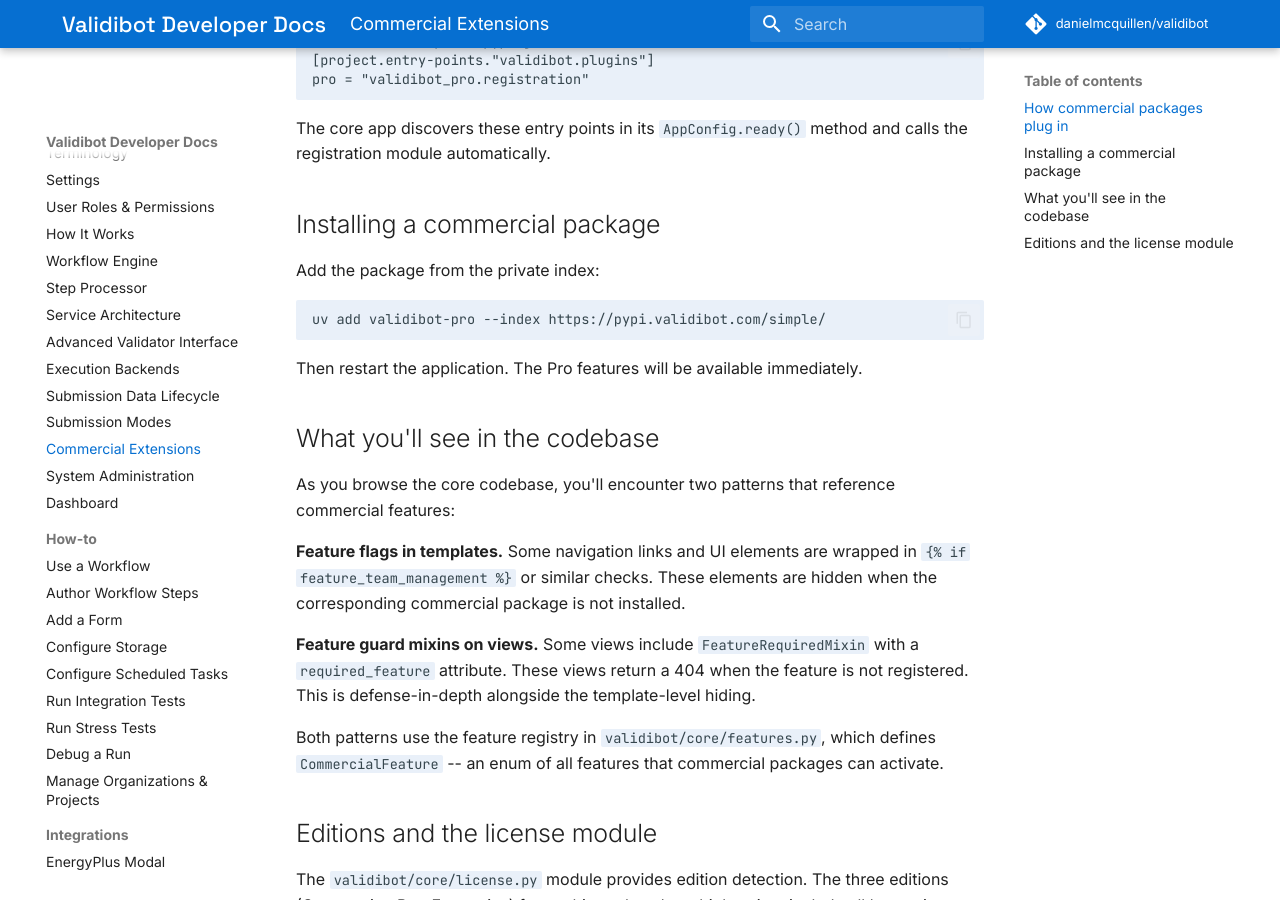
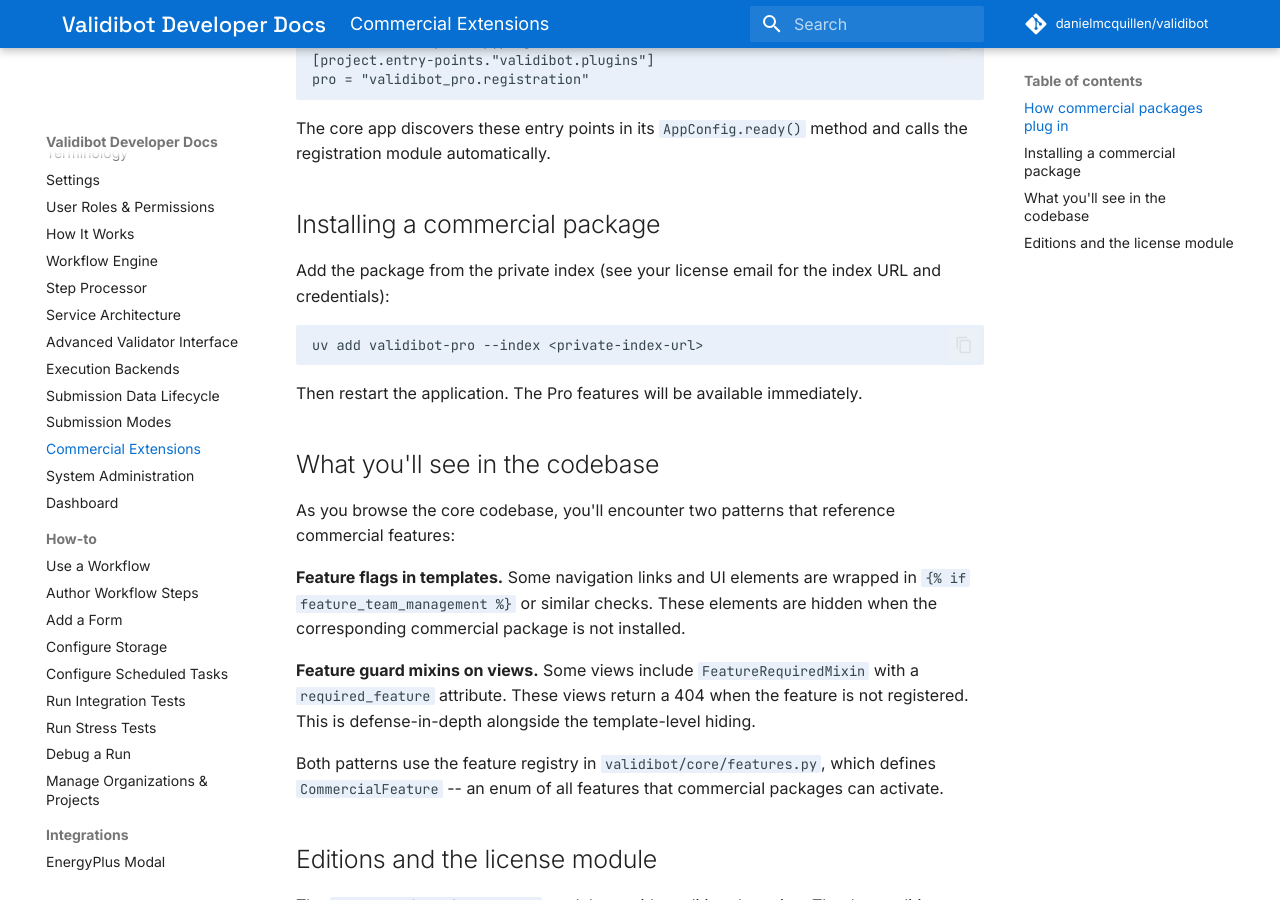
Before and after one commit to danielmcquillen/validibot, an MkDocs documentation site: the page built from docs/dev_docs/overview/commercial_extensions.md, in a window 1280 px wide and 900 px high, scrolled down 692 px. Built offline with MkDocs 1.6.1 and Material for MkDocs 9.7.7, drawn with Linux system fonts in a browser that asks for light colours; comment, search, counter and statistics services are not loaded.

Commit message:
Support two-Dockerfile cloud build and clean up commercial references
Update build infrastructure to use separate cloud Dockerfile (from
validibot-cloud/deploy/) instead of conditional blocks. Add validibot-pro
to the cloud build alongside validibot-cloud. Remove private URLs and
dead references to private repos from public docs.

````diff
--- a/docs/dev_docs/overview/commercial_extensions.md
+++ b/docs/dev_docs/overview/commercial_extensions.md
@@ -21,10 +21,10 @@
 
 ## Installing a commercial package
 
-Add the package from the private index:
+Add the package from the private index (see your license email for the index URL and credentials):
 
 ```bash
-uv add validibot-pro --index https://pypi.validibot.com/simple/
+uv add validibot-pro --index <private-index-url>
 ```
 
 Then restart the application. The Pro features will be available immediately.
````
Also changed, not shown: docs/dev_docs/data-model/users_roles.md (+1 -1 lines), docs/dev_docs/data-model/validators.md (+1 -1 lines), 4 other files.
